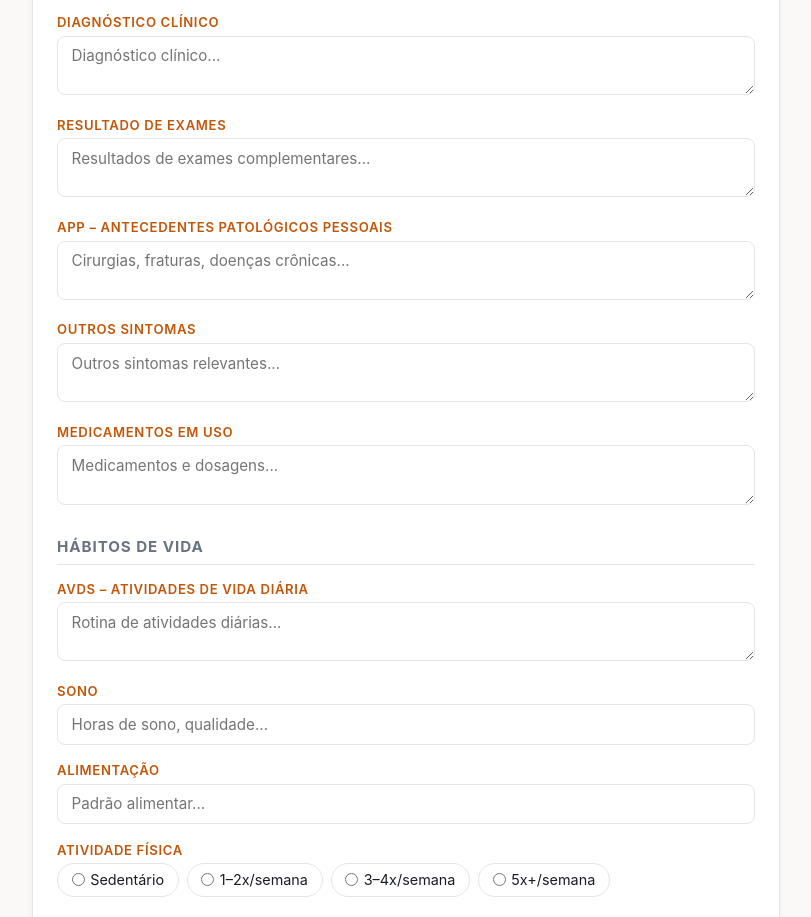
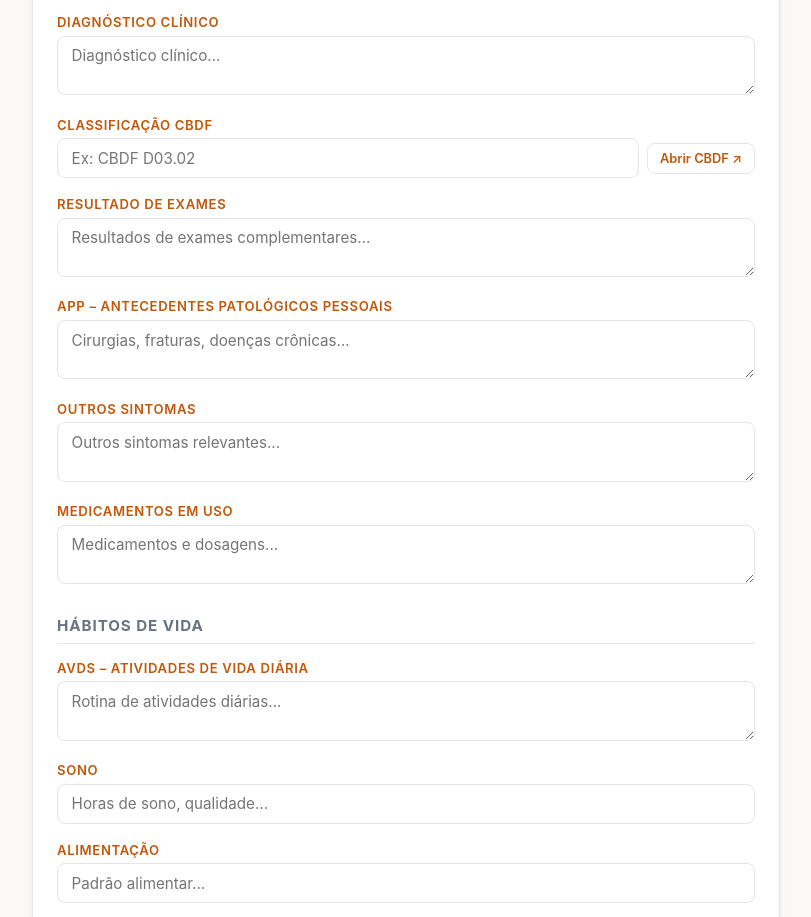
Before and after one commit to angapilates/anga-avaliacao, a plain HTML site: page index.html in a window 1280 px wide. Shown: the part 905-1822 px from the top of the page, without its empty margins (234-1045 px from the left). Drawn offline with Linux system fonts and the light colour scheme.

Commit message:
Seção 1: CBDF inline junto ao Diagnóstico clínico
Move classificação CBDF da seção dedicada para dentro da Anamnese,
como campo discreto após 'Diagnóstico clínico'. Input para colar o
código gerado + botão-link 'Abrir CBDF ↗' na mesma linha.
Remove seção 6 e todo o CSS/JS do iframe que não é mais necessário.

Co-Authored-By: Claude Sonnet 4.6 <noreply@anthropic.com>

```diff
--- a/index.html
+++ b/index.html
@@ -74,6 +74,13 @@
         <div class="field-group">
           <label>Diagnóstico clínico</label>
           <textarea id="diagnostico" rows="2" placeholder="Diagnóstico clínico..."></textarea>
+        </div>
+        <div class="field-group">
+          <label>Classificação CBDF</label>
+          <div class="cbdf-inline-row">
+            <input type="text" id="codigoCBDF" placeholder="Ex: CBDF D03.02" />
+            <a href="https://cbdf.coffito.gov.br/cbdf" target="_blank" rel="noopener noreferrer" class="btn-cbdf-link">Abrir CBDF ↗</a>
+          </div>
         </div>
         <div class="field-group">
           <label>Resultado de exames</label>
--- a/style.css
+++ b/style.css
@@ -376,6 +376,28 @@ textarea { resize: vertical; }
   color: var(--accent);
 }
 
+/* CBDF INLINE */
+.cbdf-inline-row {
+  display: flex;
+  gap: 0.5rem;
+  align-items: center;
+}
+.cbdf-inline-row input { flex: 1; }
+.btn-cbdf-link {
+  white-space: nowrap;
+  flex-shrink: 0;
+  padding: 0.45rem 0.75rem;
+  background: #fff;
+  border: 1.5px solid var(--border);
+  border-radius: var(--radius);
+  font-size: 0.8rem;
+  font-weight: 600;
+  color: var(--accent);
+  text-decoration: none;
+  transition: border-color 0.15s;
+}
+.btn-cbdf-link:hover { border-color: var(--accent); }
+
 /* VISCERAL CARD */
 .visceral-card {
   margin-top: 0.6rem;
```
